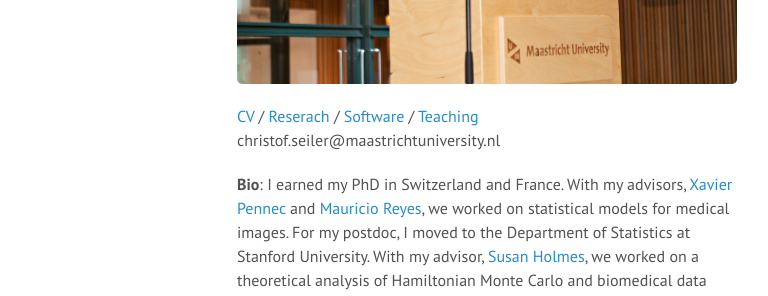
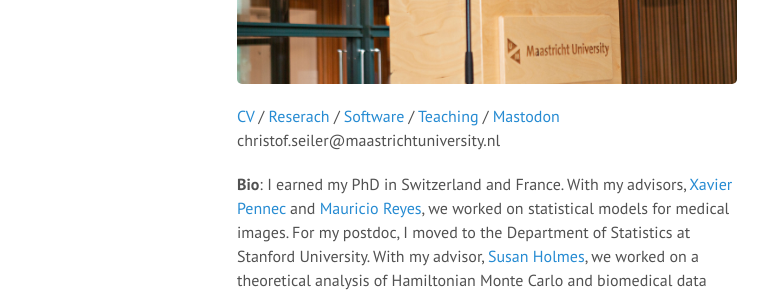
Before and after one commit to ChristofSeiler/ChristofSeiler.github.io, a Jekyll site: the page built from index.html, in a window 1280 px wide. Shown: the part 382-678 px from the top of the page, without its empty margins (3-771 px from the left). Built offline with Jekyll 4.4.1, drawn with Linux system fonts in a browser that asks for light colours; the list of posts is cut into pages by our own code.

Commit message:
added mastodon link

```diff
--- a/index.html
+++ b/index.html
@@ -12,7 +12,11 @@
 <img src="public/portrait.jpg" alt="" border="0" width="500px"/>
 
 <p class="narrow">
-<a href="cv_christofseiler.pdf">CV</a> / <a href="research/">Reserach</a> / <a href="software/">Software</a> / <a href="teaching/">Teaching</a> <br>
+<a href="cv_christofseiler.pdf">CV</a> /
+<a href="research/">Reserach</a> /
+<a href="software/">Software</a> /
+<a href="teaching/">Teaching</a> /
+<a rel="me" href="https://fosstodon.org/@christofseiler">Mastodon</a> <br>
 christof.seiler@maastrichtuniversity.nl
 </p>
 
```
